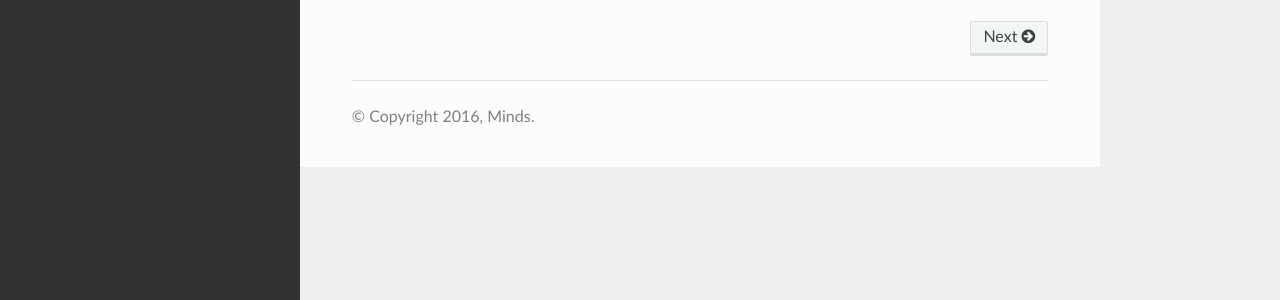
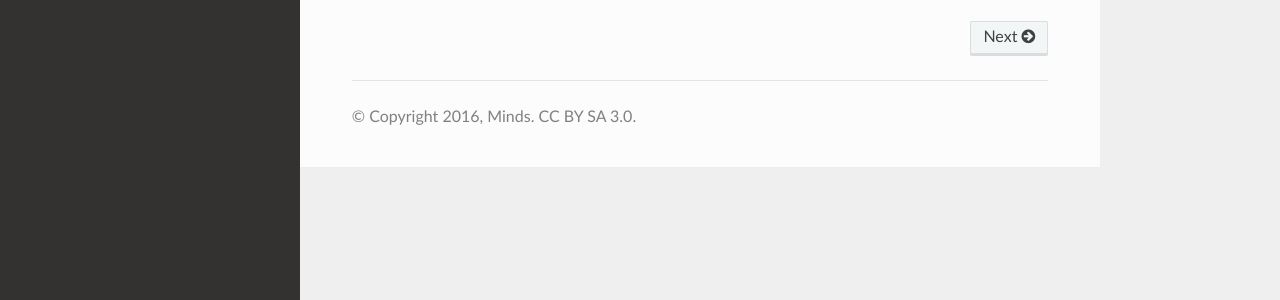
Before and after one commit to Minds/ORG, a Sphinx documentation site: the page built from docs/source/index.rst, in a window 1280 px wide. Shown: the part 511-811 px from the top of the page. Built offline with Sphinx 7.4.7 and the Read the Docs theme 2.0.0, drawn with Linux system fonts in a browser that asks for light colours.

Commit message:
(chore): adds cc to footer

```diff
--- a/docs/source/conf.py
+++ b/docs/source/conf.py
@@ -55,7 +55,7 @@ master_doc = 'index'
 
 # General information about the project.
 project = u'Minds'
-copyright = u'2016, Minds'
+copyright = u'2016, Minds. CC BY SA 3.0'
 author = u'Minds'
 
 # The version info for the project you're documenting, acts as replacement for
```
